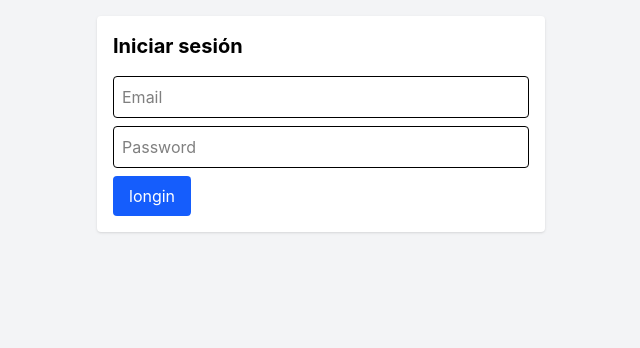
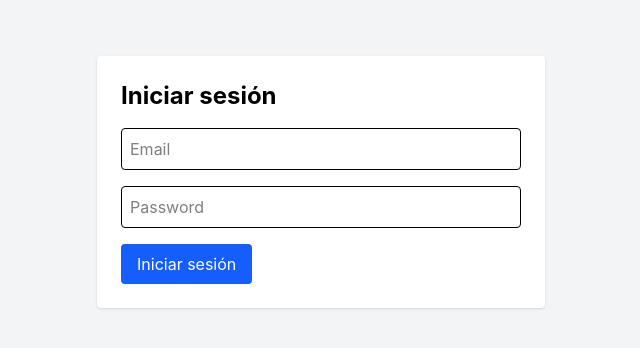
Before and after one commit to JCesar206/reservationSystemFrontend, a React (Vite) app: page /login in a window 1280 px wide. Shown: the top 348 px of the page, without its empty margins (319-959 px from the left). Built offline with nearby package versions, Linux system fonts and the light colour scheme.

Commit message:
Se modifica la lógica del componente Login como diseño

```diff
--- a/src/components/Login.jsx
+++ b/src/components/Login.jsx
@@ -1,24 +1,34 @@
 import { useState } from "react";
+import { useAuth } from "../context/AuthContext";
 import { useTranslation } from "react-i18next";
 
 export default function Login() {
+	const { login } = useAuth();
+	const [email, setEmail] = useState("");
+	const [password, setPassword] = useState("");
 	const { t } = useTranslation();
-	const [formData, setFormData] = useState({ email: "", password: "" });
+	// const [formData, setFormData] = useState({ email: "", password: "" });
 
-	const handleChange = (e) => setFormData({...formData, [e.target.name]: e.target.value });
+	// const handleChange = (e) => setFormData({...formData, [e.target.name]: e.target.value });
 	const handleSubmit = (e) => {
 		e.preventDefault();
+		login({ email, password });
 		console.log("Login:", formData);
 	};
 
 	return (
-		<div className="p-4 bg-white dark:bg-gray-800 rounded shadow max-w-md mx-auto">
-			<h2 className="text-xl font-bold mb-4">{t("login")}</h2>
-			<form onSubmit={handleSubmit} className="space-y-2">
-				<input type="email" name="email" placeholder="Email" value={formData.email} onChange={handleChange} className="w-full p-2 border rounded dark:bg-gray-700 dark:text-white" required/>
-				<input type="password" name="password" placeholder="Password" value={formData.password} onChange={handleChange} className="w-full p-2 border rounded dark:bg-gray-700 dark:text-white" required/>
+		<div className="max-w-md mx-auto mt-10 p-6 bg-white rounded shadow">
+			<h2 className="text-2xl font-bold mb-4">{t("login")}</h2>
+			<form onSubmit={handleSubmit} className="space-y-4">
+				<input type="email" placeholder="Email" value={email}
+				onChange={(e) => setEmail(e.target.value)}
+				className="w-full p-2 border rounded dark:bg-gray-700 dark:text-white" required/>
+
+				<input type="password" name="password" placeholder="Password" value={password}
+				onChange={(e) => setPassword(e.target.value)}
+				className="w-full p-2 border rounded dark:bg-gray-700 dark:text-white" required/>
 				<button type="submit" className="px-4 py-2 bg-blue-600 text-white rounded hover:bg-blue-800 cursor-pointer">
-					{t("longin")}
+					{t("login")}
 				</button>
 			</form>
 		</div>
```
